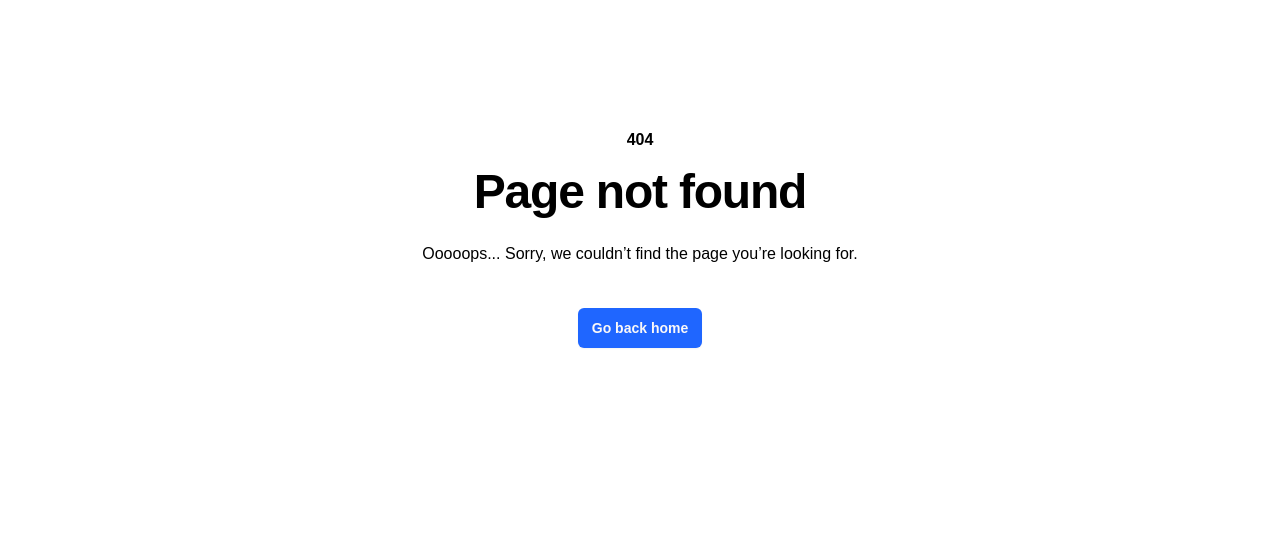
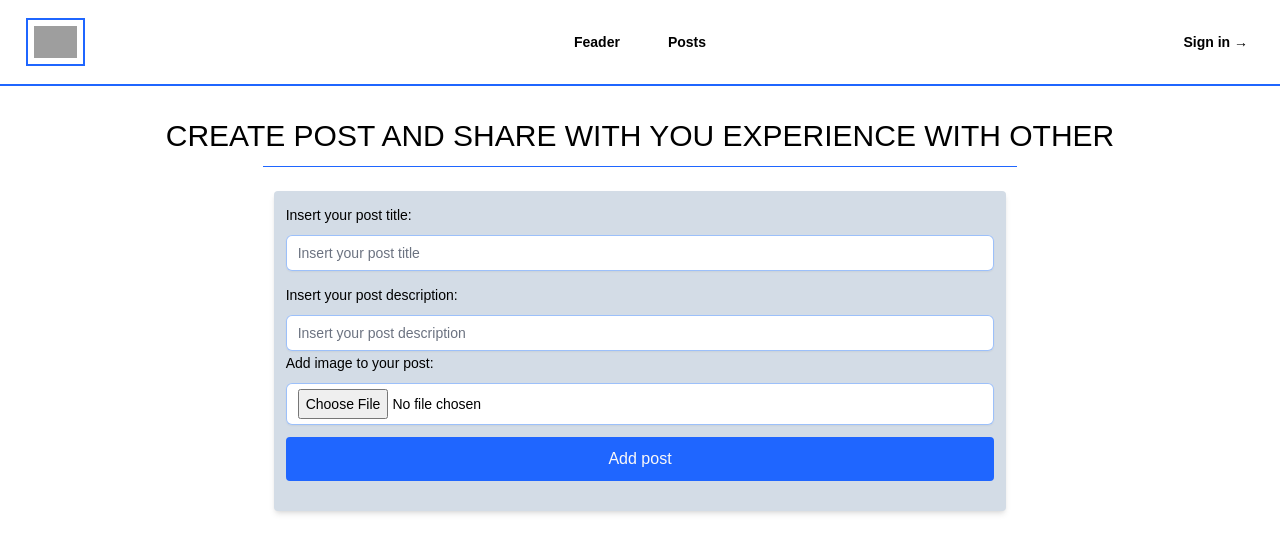
Before and after one commit to STA-Development/test_social_network, a React (Create React App) app: page /posts in a window 1280 px wide. Before the commit this address had no page. Shown: the top 552 px of the page. Built offline with nearby package versions, Linux system fonts and the light colour scheme; grey boxes are pictures that could not be loaded.

Commit message:
FEAT: post edit/create/show page created, routing edited

```diff
--- /dev/null
+++ b/src/Components/PostControll.tsx
@@ -0,0 +1,59 @@
+import React from "react"
+import Header from "./Header";
+import Feaders from "./Feaders";
+
+const PostControll = () => {
+    return (
+        <>
+            <Header />
+            <div className="w-full px-3 py-8">
+                <div className="w-full flex flex-col justify-center items-center mb-3">
+                    <h1 className="text-3xl uppercase">Create post and share with you experience with other </h1>
+                    <hr className="w-3/5 mt-3 mb-3 border-t border-hardBlue"/>
+                </div>
+                <div className="w-full flex justify-center">
+                    <form className="w-7/12 min-h-80 bg-gray-light shadow-md rounded p-3" >
+                        <div className="flex flex-col">
+                            <label className="block text-sm font-medium leading-6 text-gray-900 mb-2" htmlFor="title">Insert your post title:</label>
+                            <input
+                                className="block w-full rounded-md border-0 py-1.5 text-gray-900 shadow-sm ring-1 ring-inset ring-gray-300 placeholder:text-gray-400 focus:ring-2 focus:ring-inset focus:ring-indigo-600 sm:text-sm sm:leading-6"
+                                   type="text"
+                                   placeholder="Insert your post title"
+                                   id="title"
+                            />
+                        </div>
+                        <div className="flex flex-col mt-3">
+                            <label className="block text-sm font-medium leading-6 text-gray-900 mb-2" htmlFor="descript">Insert your post description:</label>
+                            <input
+                                className="block w-full rounded-md border-0 py-1.5 text-gray-900 shadow-sm ring-1 ring-inset ring-gray-300 placeholder:text-gray-400 focus:ring-2 focus:ring-inset focus:ring-indigo-600 sm:text-sm sm:leading-6"
+                                type="text"
+                                placeholder="Insert your post description"
+                                id="descript"
+                            />
+                        </div>
+                        <div className="flex flex-col">
+                            <label className="block text-sm font-medium leading-6 text-gray-900 mb-2" htmlFor="image">Add image to your post:</label>
+                            <input
+                                className="block w-full bg-white p-3 rounded-md border-0 py-1.5 text-gray-900 shadow-sm ring-1 ring-inset ring-gray-300 placeholder:text-gray-400 focus:ring-2 focus:ring-inset focus:ring-indigo-600 sm:text-sm sm:leading-6"
+                                type="file"
+                                id="image"
+                            />
+                        </div>
+                        <div className="w-full mt-3">
+                            <button
+                                type="submit"
+                                // className = "bg-hardBlue hover:bg-blue text-white-dark font-bold py-2 px-4 border-b-4 border-hardBlue hover:border-hardBlue rounded"
+                                className = "w-full bg-hardBlue hover:bg-blue border-2 border-hardBlue text-white-dark hover:text-gray-dark p-2 rounded transition duration-200 ease-in"
+                            >
+                                Add post
+                            </button>
+                        </div>
+                    </form>
+                </div>
+            </div>
+        </>
+    )
+}
+
+
+export default PostControll
--- a/src/Components/SignIn.tsx
+++ b/src/Components/SignIn.tsx
@@ -11,7 +11,7 @@ const SignIn = () => {
                     <div className="sm:mx-auto sm:w-full sm:max-w-sm">
                         <div className="w-full flex justify-center">
                             <div className="w-14 p-1 border-2 border-hardBlue">
-                                <a href="#" >
+                                <a href="/" >
                                     <img
                                         className="mx-auto h-10 w-auto"
                                         src="https://tailwindui.com/img/logos/mark.svg?color=indigo&shade=600"
@@ -78,9 +78,15 @@ const SignIn = () => {
                         </form>
 
                         <div className="mt-10 text-center text-sm text-gray-500">
-                            Not a member?{' '}
-                            <p  className="font-semibold leading-6 text-indigo-600 hover:text-indigo-500">
-                                then sign up <a href="#" className="cursor-pointer text-hardBlue underline decoration-hardBlue">here</a>
+                            Not a member? then {' '}
+                            <p  className="mt-3 font-semibold leading-6 text-indigo-600 hover:text-indigo-500">
+                                <a href="signUp" className="cursor-pointer text-hardBlue underline decoration-hardBlue">
+                                <button
+                                    className = "min-w-4 mx-3 bg-hardBlue hover:bg-blue border-2 border-hardBlue text-white-dark hover:text-gray-dark p-1 rounded transition duration-200 ease-in"
+                                >
+                                    sign up
+                                </button>
+                                </a>
                             </p>
                         </div>
                         <div className="flex items-center w-full mt-3">
--- a/src/Components/SignUp.tsx
+++ b/src/Components/SignUp.tsx
@@ -47,7 +47,7 @@ const SignUp = () => {
                     <div className="sm:mx-auto sm:w-full sm:max-w-sm">
                         <div className="w-full flex justify-center">
                             <div className="w-14 p-1 border-2 border-hardBlue">
-                                <a href="#" >
+                                <a href="/" >
                                     <img
                                         className="mx-auto h-10 w-auto"
                                         src="https://tailwindui.com/img/logos/mark.svg?color=indigo&shade=600"
@@ -129,9 +129,16 @@ const SignUp = () => {
                                 </div>
                             </div>
                             <div className="mt-10 text-center text-sm text-gray-500">
-                                Already have an account?{' '}
-                                <p  className="font-semibold leading-6 text-indigo-600 hover:text-indigo-500">
-                                    then sign in <a href="#" className="cursor-pointer text-hardBlue underline decoration-hardBlue">here</a>
+                                you are already a member? then {' '}
+                                <p  className="mt-3 font-semibold leading-6 text-indigo-600 hover:text-indigo-500">
+                                    <a href="/signIn" className="cursor-pointer text-hardBlue underline decoration-hardBlue">
+                                        <button
+                                            type="button"
+                                            className = "min-w-4 mx-3 bg-hardBlue hover:bg-blue border-2 border-hardBlue text-white-dark hover:text-gray-dark p-1 rounded transition duration-200 ease-in"
+                                        >
+                                            sign in
+                                        </button>
+                                    </a>
                                 </p>
                             </div>
                             <div>
--- a/tailwind.config.js
+++ b/tailwind.config.js
@@ -18,6 +18,7 @@ module.exports = {
       'gray': '#8492a6',
       'gray-light': '#d3dce6',
       'white-dark': '#faf8f8',
+      'white': '#ffffff',
     },
     fontFamily: {
       sans: ['Graphik', 'sans-serif'],
```
Also changed, not shown: src/index.tsx (+10 -0 lines).
